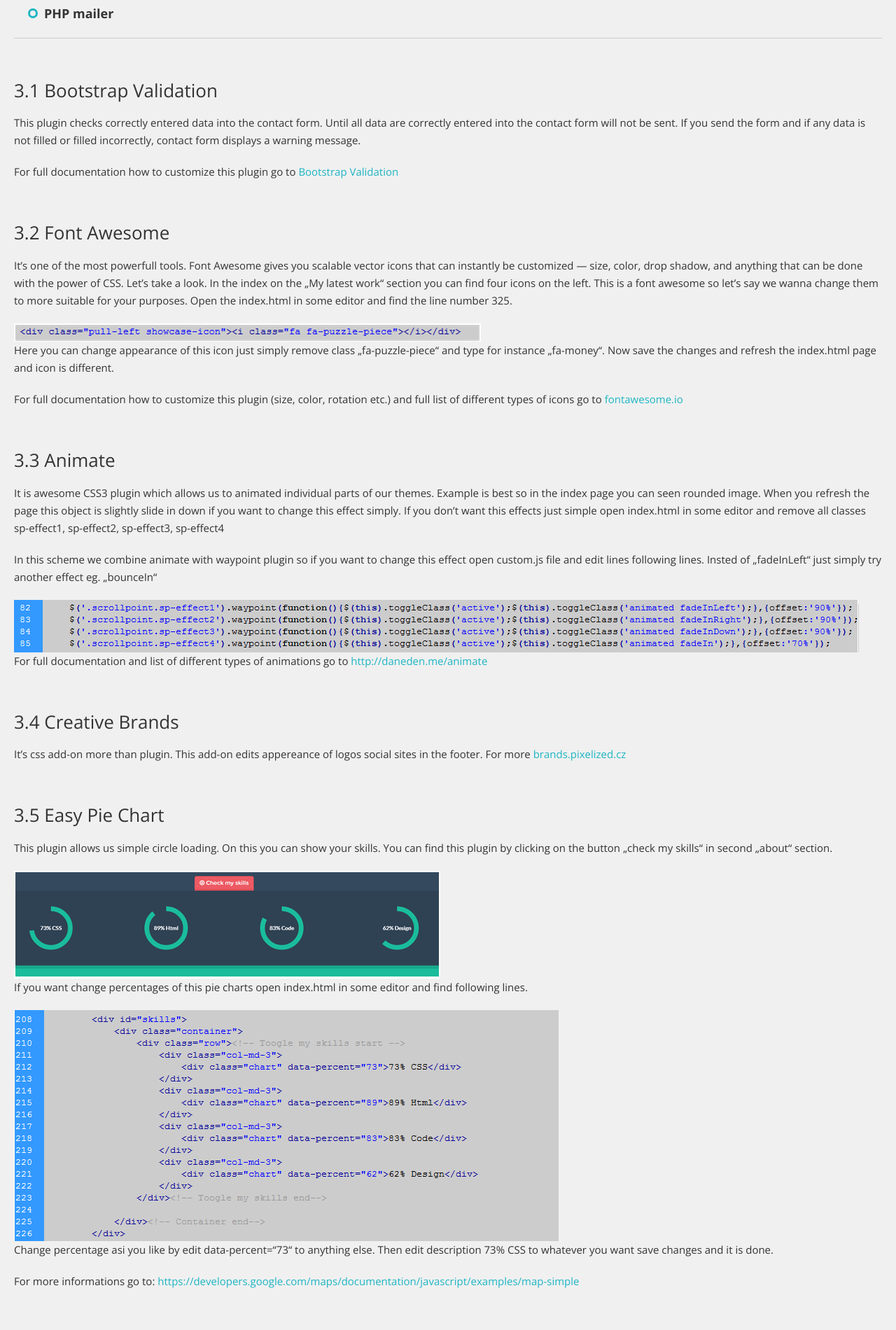
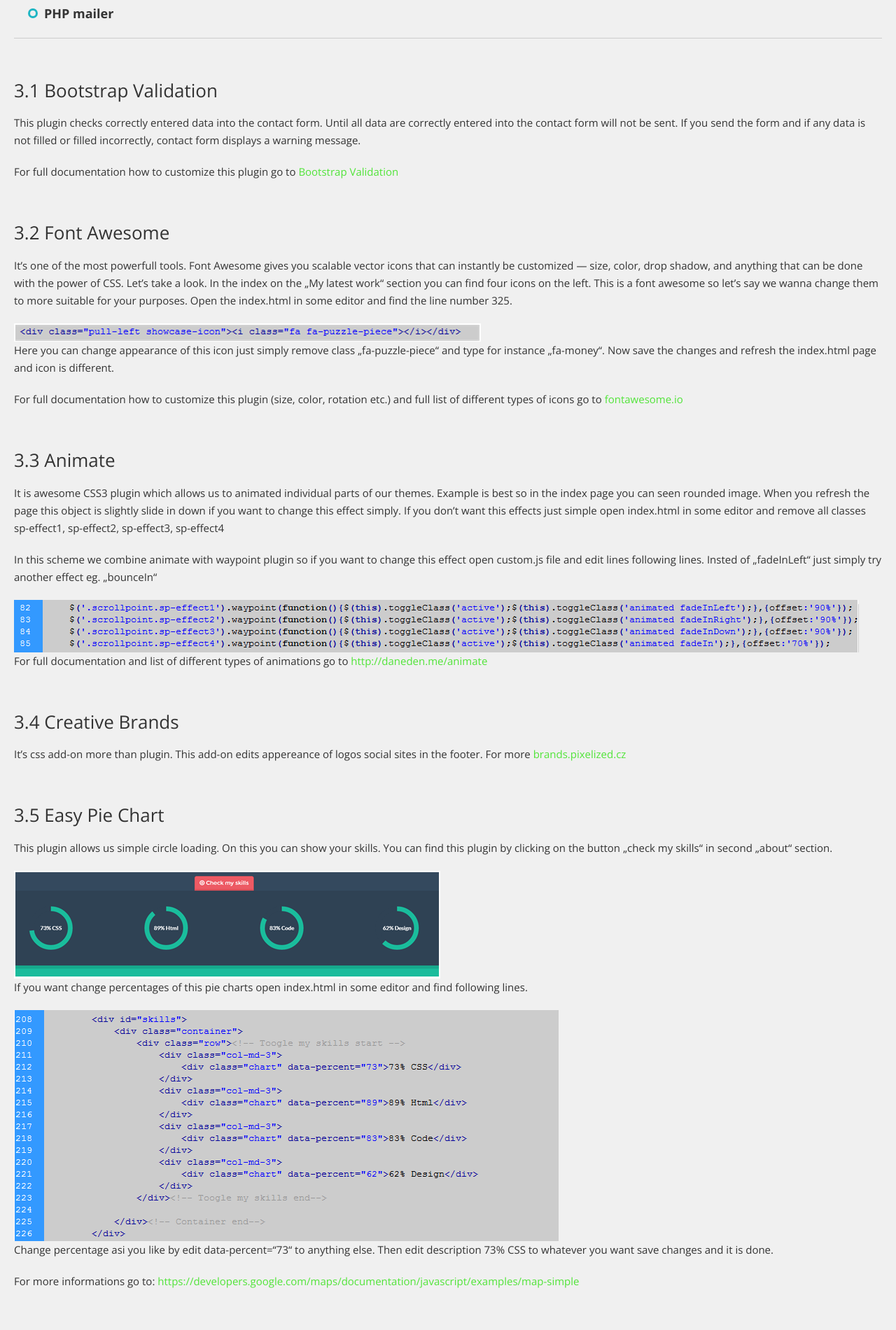
Before and after one commit to hokienick/laser-lotus, a PHP site: page /documentation/index.html in a window 1280 px wide. Shown: the part 1274-3174 px from the top of the page at 70% size. Run offline with PHP 8.4, Linux system fonts and the light colour scheme.

Commit message:
css change

```diff
--- a/documentation/assets/css/custom.css
+++ b/documentation/assets/css/custom.css
@@ -30,7 +30,7 @@ body {
 }
 
 a {
-	color:#1EB5C3;
+	color:#51E439;
 }
 
 a:hover {
```
